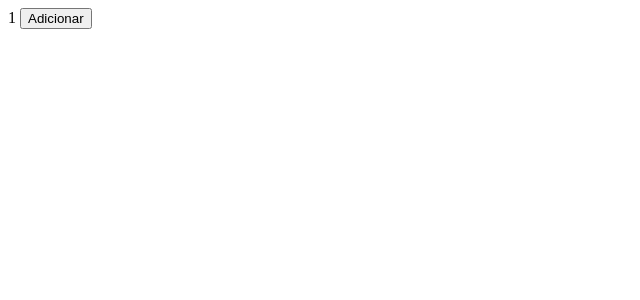
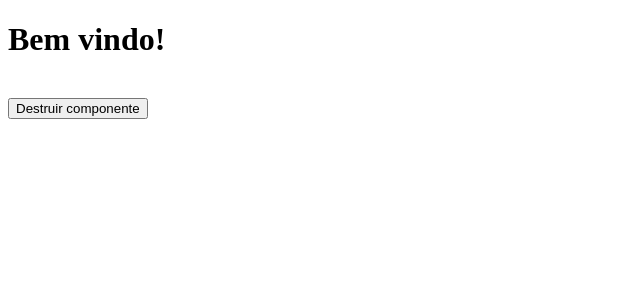
Before and after one commit to Esleynathan/CursoAngular2v15_Typescript_Basico-ao-Avancado, an Angular app in the folder meu-primeiro-projeto/: page / in a window 1280 px wide. Shown: the top 300 px of the page, without its empty margins (0-640 px from the left). Built offline with nearby package versions, Linux system fonts and the light colour scheme.

Commit message:
Componentes no Angular - ngOnDestroy

```diff
--- a/meu-primeiro-projeto/src/app/app.component.ts
+++ b/meu-primeiro-projeto/src/app/app.component.ts
@@ -3,37 +3,22 @@ import { AfterContentChecked, AfterContentInit, AfterViewChecked, AfterViewInit,
 @Component({
   selector: 'app-root',
   template: `
-    {{valor}}
-    <button (click)="adicionar()">Adicionar</button>
+    <app-title *ngIf="destruir"></app-title>
+    <br>
+    <button (click)="destruirComponent()">Destruir componente</button>
     <router-outlet></router-outlet>
   `,
 })
-export class AppComponent implements OnInit, DoCheck, AfterContentInit, AfterContentChecked, AfterViewInit, AfterViewChecked {
+export class AppComponent implements OnInit {
 
-  public valor: number = 1;
+  public destruir:boolean = true;
 
-  constructor() {
-  }
+  constructor() { }
 
-  public adicionar(): number{
-    return this.valor += 1;
-  }
   ngOnInit(): void { }
 
-  ngDoCheck(): void {
-    console.log("ngDoCheck");
-  }
-  ngAfterContentInit(): void {
-    console.log("ngAfterContentInit");
-  }
-  ngAfterContentChecked(): void {
-    console.log("ngAfterContentChecked");
-  }
-  ngAfterViewInit(): void {
-    console.log("ngAfterViewInit");
-  }
-  ngAfterViewChecked(): void {
-    console.log("ngAfterViewChecked");
+  public destruirComponent(){
+    this.destruir = false;
   }
 
 }
--- a/meu-primeiro-projeto/src/app/title/title.component.ts
+++ b/meu-primeiro-projeto/src/app/title/title.component.ts
@@ -1,11 +1,11 @@
-import { Component, OnInit, OnChanges, Input } from '@angular/core';
+import { Component, OnInit, OnChanges, Input, OnDestroy } from '@angular/core';
 
 @Component({
   selector: 'app-title',
   templateUrl: './title.component.html',
   styleUrls: ['./title.component.scss']
 })
-export class TitleComponent implements OnInit, OnChanges {
+export class TitleComponent implements OnInit, OnChanges, OnDestroy {
 
   @Input() public title: string = "Bem vindo!";
 
@@ -13,8 +13,11 @@ export class TitleComponent implements OnInit, OnChanges {
 
   ngOnInit (): void { }
 
-  ngOnChanges(): void {
-    alert("Foi alterado com sucesso.");
+  ngOnChanges(): void { }
+
+  ngOnDestroy(): void {
+    console.log("Deu bom ele foi destruido!");
   }
 
+
 }
```
